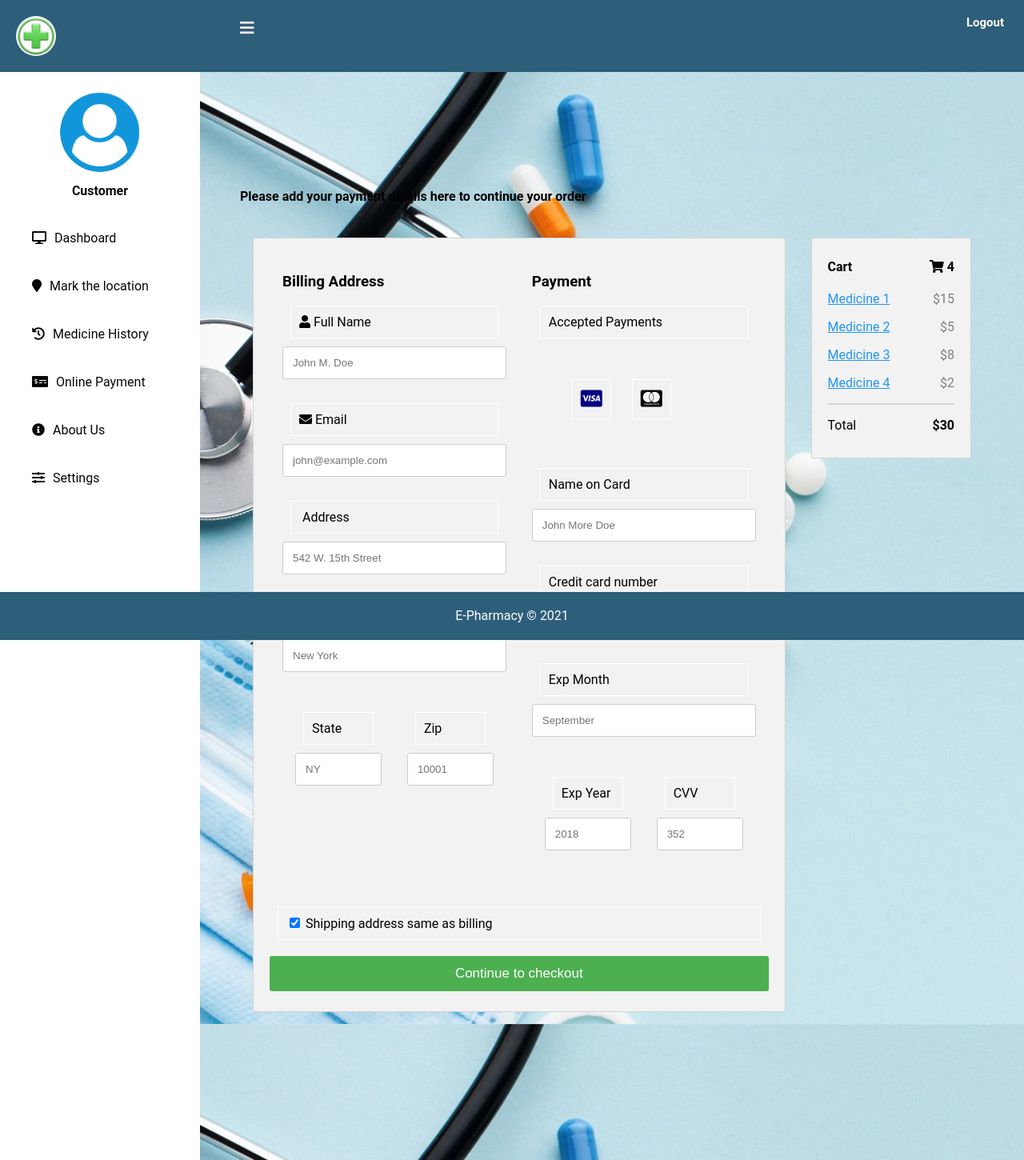
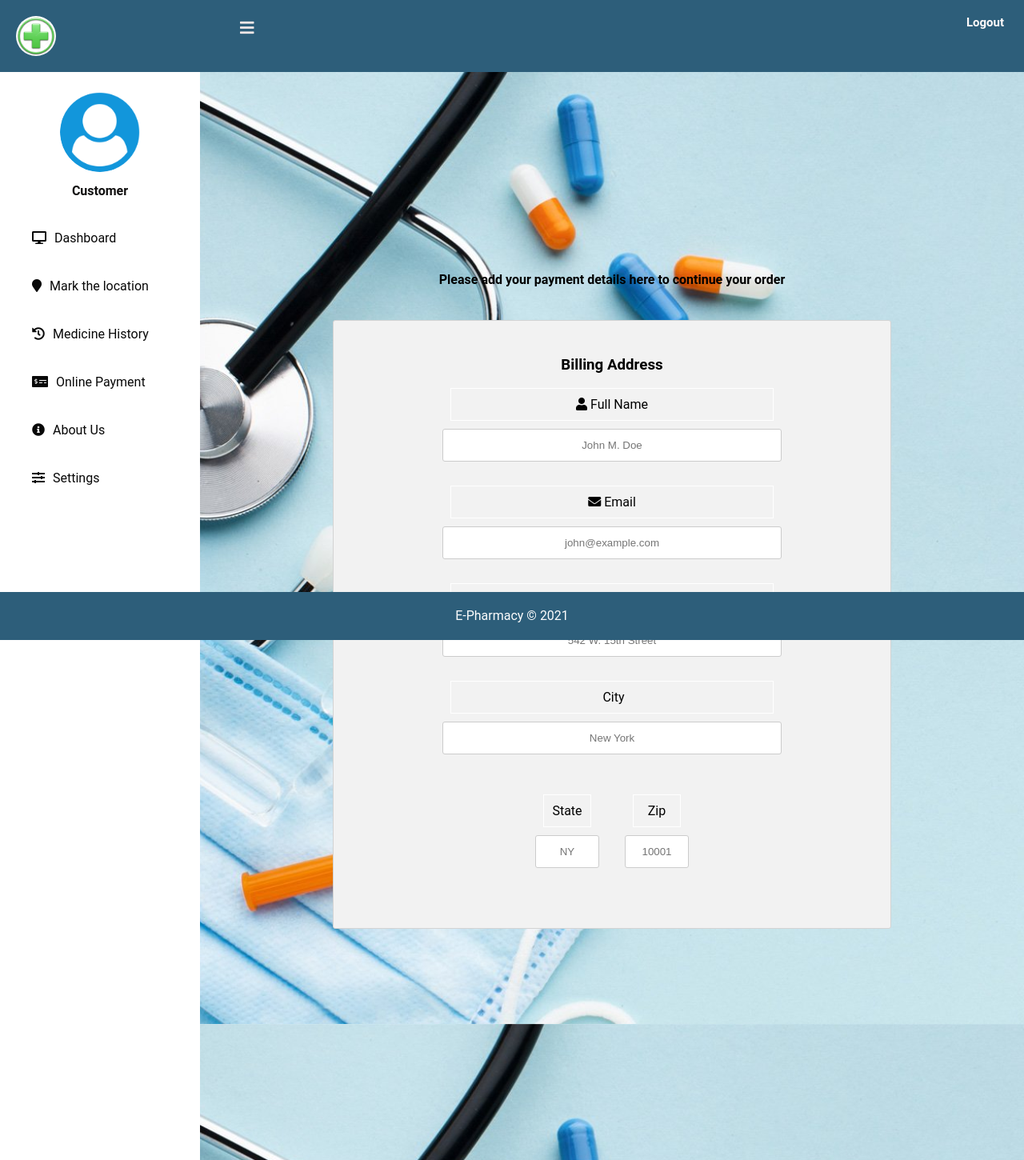
Before and after one commit to kelychalitha/OPMS, a PHP site: page /customer/payment1.html in a window 1280 px wide. Shown: the whole page at 80% size. Run offline with PHP 8.4, Linux system fonts and the light colour scheme; some libraries are stand-ins or nearby versions.

Commit message:
Bug Fixed of Main Pages
Updated - Payment page, Home page, admin panel, contact us, about us,  supplier register, customer register pages

```diff
--- a/Web Application/css/contactus.css
+++ b/Web Application/css/contactus.css
@@ -40,7 +40,7 @@
 
 
 body{
-    background-image: url("../images/gh.jpg");
+    background-image: url("../images/bg3.jpg");
 
     background-repeat: no-repeat;
     background-size: cover;
@@ -91,8 +91,8 @@ h1{
    bottom: 0;
    width: 100%;
    height:60px;
-   background-color: #4A4C49 /*black*/;
-   color: black;
+   background-color: #2d5e7a;
+   color: rgb(248, 238, 238);
    text-align: center;
 
 }
--- a/Web Application/css/login.css
+++ b/Web Application/css/login.css
@@ -72,7 +72,7 @@
 
 }
 body{
-	background-image: url("../images/gh.jpg");
+	background-image: url("../images/bg3.jpg");
 	background-repeat: no-repeat;
 	background-size: cover;
 
@@ -127,7 +127,7 @@ h4{
    bottom: 0;
    width: 100%;
    height:60px;
-   background-color: #4A4C49 /*black*/;
-   color: black;
+   background-color: #2d5e7a;
+   color: rgb(238, 230, 230);
    text-align: center;
 }
--- a/Web Application/css/payment1.css
+++ b/Web Application/css/payment1.css
@@ -1,6 +1,7 @@
 
   .content * {
     box-sizing: border-box;
+    text-align: center;
   }
 
   .content{
@@ -14,11 +15,15 @@
     -ms-flex-wrap: wrap; /* IE10 */
     flex-wrap: wrap;
     /*margin: 0 -16px;*/
+    margin-left: 100px;
+    margin-right: 100px;
+
   }
 
   .col-25 {
     -ms-flex: 25%; /* IE10 */
     flex: 25%;
+
   }
 
   .col-50 {
@@ -35,6 +40,7 @@
   .col-50,
   .col-75 {
     padding: 20px 16px;
+    text-align: left;
   }
 
   .container2 {
--- a/Web Application/customer/payment1.html
+++ b/Web Application/customer/payment1.html
@@ -1,6 +1,5 @@
 <!DOCTYPE html>
 <html lang="en" dir="ltr">
-  <!--Created By Kely weerasooriya-->
 
 <head>
   <meta charset="utf-8">
@@ -37,22 +36,21 @@
       <img src="../images/profile_icon.png" class="profile_image" class="center" alt="customer profile image">
       <h4>Customer</h4>
     </center>
-    <a href="customer/customer_dashboard.html"><i class="fa fa-desktop" aria-hidden="true"></i><span>Dashboard</span></a>
-        <a href="customer/opms_map.html"><i class="fa fa-map-marker" aria-hidden="true"></i><span>Mark the location</span></a>
-        <a href="customer/medicineHistory.html"><i class="fa fa-history" aria-hidden="true"></i><span>Medicine History</span></a>
-        <a href="customer/payment1.html"><i class="fa fa-money-check-alt" aria-hidden="true"></i><span>Online Payment</span></a>
-        <a href="customer/about_us.html"><i class="fa fa-info-circle" aria-hidden="true"></i><span>About Us</span></a>
-        <a href="customer/customer_profile_settings.html"><i class="fa fa-sliders-h"
-                aria-hidden="true"></i><span>Settings</span></a>
-
+    <a href="customer_dashboard.html"><i class="fa fa-desktop" aria-hidden="true"></i><span>Dashboard</span></a>
+    <a href="opms_map.html"><i class="fa fa-map-marker" aria-hidden="true"></i><span>Mark the location</span></a>
+    <a href="medicineHistory.html"><i class="fa fa-history" aria-hidden="true"></i><span>Medicine History</span></a>
+    <a href="payment1.html"><i class="fa fa-money-check-alt" aria-hidden="true"></i><span>Online Payment</span></a>
+    <a href="about_us.html"><i class="fa fa-info-circle" aria-hidden="true"></i><span>About Us</span></a>
+    <a href="customer_profile_settings.html"><i class="fa fa-sliders-h" aria-hidden="true"></i><span>Settings</span></a>
 
   </div>
   <!--sidebar end-->
   <div class="content">
-
+  <div style="width: 100%">
       <h4>Please add your payment details here to continue your order</h4>
+  </div>
     <div class="row">
-      <div class="col-75">
+      <div class="col-50">
         <div class="container2">
           <form action="/action_page.php">
 
@@ -78,65 +76,13 @@
                     <input type="text" id="zip" name="zip" placeholder="10001">
                   </div>
                 </div>
-              </div>
-
-              <div class="col-50">
-                <h3>Payment</h3>
-                <label for="fname">Accepted Payments</label>
-                <div class="icon-container">
-                  <ul>
-                    <li><input type="checkbox" id="cb1" />
-                      <label for="cb1"><i class="fab fa-cc-visa" style="color:navy;"></i></label>
-                    </li>
-                    <li><input type="checkbox" id="cb2" />
-                      <label for="cb2"><i class="fab fa-cc-mastercard" style="color:black;"></i></label>
-                    </li>
-                    <li>
-                      <!--<input type="checkbox" id="cb3" />
-                          <label for="cb3"><i class="fab fa-cc-paypal" style="color:lightskyblue;"></i>
-                          </label>-->
                 <div id="paypal-button"></div>
               <script src="https://www.paypalobjects.com/api/checkout.js"></script>
-                        </li >
-
-                      </ul >
-
-                    </div >
-                    <label for="cname">Name on Card</label>
-                    <input type="text" id="cname" name="cardname" placeholder="John More Doe">
-                    <label for="ccnum">Credit card number</label>
-                    <input type="text" id="ccnum" name="cardnumber" placeholder="1111-2222-3333-4444">
-                    <label for="expmonth">Exp Month</label>
-                    <input type="text" id="expmonth" name="expmonth" placeholder="September">
-                    <div class="row">
-                      <div class="col-50">
-                        <label for="expyear">Exp Year</label>
-                        <input type="text" id="expyear" name="expyear" placeholder="2018">
-                      </div>
-                      <div class="col-50">
-                        <label for="cvv">CVV</label>
-                        <input type="text" id="cvv" name="cvv" placeholder="352">
-                      </div>
                 </div>
             </div>
 
-                </div>
-                <label>
-                  <input type="checkbox" checked="checked" name="sameadr"> Shipping address same as billing
-                </label>
-                <input type="submit" value="Continue to checkout" class="btn">
           </form>
-            </div>
-          </div>
-          <div class="col-25">
-            <div class="container2">
-              <h4>Cart <span class="price" style="color:black"><i class="fa fa-shopping-cart"></i> <b>4</b></span></h4>
-              <p><a href="#">Medicine 1</a> <span class="price">$15</span></p>
-              <p><a href="#">Medicine 2</a> <span class="price">$5</span></p>
-              <p><a href="#">Medicine 3</a> <span class="price">$8</span></p>
-              <p><a href="#">Medicine 4</a> <span class="price">$2</span></p>
-              <hr>
-              <p>Total <span class="price" style="color:black"><b>$30</b></span></p>
+
         </div>
       </div>
     </div>
@@ -158,14 +104,15 @@
   <script src="https://code.jquery.com/jquery-3.5.1.min.js"
     integrity="sha256-9/aliU8dGd2tb6OSsuzixeV4y/faTqgFtohetphbbj0=" crossorigin="anonymous"></script>
   <script src="https://code.jquery.com/ui/1.12.1/jquery-ui.min.js"
-                        integrity="sha256-VazP97ZCwtekAsvgPBSUwPFKdrwD3unUfSGVYrahUqU="
-                        crossorigin="anonymous"></script>
+    integrity="sha256-VazP97ZCwtekAsvgPBSUwPFKdrwD3unUfSGVYrahUqU=" crossorigin="anonymous"></script>
   <script src="https://cdn.jsdelivr.net/npm/@popperjs/core@2.5.4/dist/umd/popper.min.js"
     integrity="sha384-q2kxQ16AaE6UbzuKqyBE9/u/KzioAlnx2maXQHiDX9d4/zp8Ok3f+M7DPm+Ib6IU"
     crossorigin="anonymous"></script>
   <script src="https://cdn.jsdelivr.net/npm/bootstrap@5.0.0-beta1/dist/js/bootstrap.min.js"
     integrity="sha384-pQQkAEnwaBkjpqZ8RU1fF1AKtTcHJwFl3pblpTlHXybJjHpMYo79HY3hIi4NKxyj"
     crossorigin="anonymous"></script>
+
+
 
   <script>
     paypal.Button.render({
@@ -178,16 +125,16 @@
       // Customize button (optional)
       locale: 'en_US',
       style: {
-              size: 'small',
-              color: 'gold',
-              shape: 'pill',
+        size: 'large',
+        color: 'black',
+        shape: 'rect',
       },
 
       // Enable Pay Now checkout flow (optional)
       commit: true,
 
       // Set up a payment
-            payment: function(data, actions) {
+      payment: function (data, actions) {
         return actions.payment.create({
           transactions: [{
             amount: {
@@ -198,8 +145,8 @@
         });
       },
       // Execute the payment
-            onAuthorize: function(data, actions) {
-              return actions.payment.execute().then(function() {
+      onAuthorize: function (data, actions) {
+        return actions.payment.execute().then(function () {
           // Show a confirmation message to the buyer
           window.alert('Thank you for your purchase!');
         });
--- a/Web Application/index.html
+++ b/Web Application/index.html
@@ -189,7 +189,7 @@
         <div id="carouselExampleFade" class="carousel slide carousel-fade" data-ride="carousel">
             <div class="carousel-inner">
               <div class="carousel-item active">
-                <img src="images/zz.png" class="d-block w-100"  alt="..." width="250" height="175">
+                <img src="images/about1.jpg" class="d-block w-100"  alt="..." width="250" height="175">
               </div>
 
 
@@ -216,7 +216,7 @@
         <div id="carouselExampleFade" class="carousel slide carousel-fade" data-ride="carousel">
             <div class="carousel-inner">
               <div class="carousel-item active">
-                <img src="images/zz.png" class="d-block w-100 "  alt="..." width="250" height="175">
+                <img src="images/about3.jpg" class="d-block w-100 "  alt="..." width="250" height="175">
               </div>
 
 
--- a/Web Application/supplier/about_us_2.html
+++ b/Web Application/supplier/about_us_2.html
@@ -63,11 +63,11 @@
                 </div>
                 <div class="row">
                     <div class="column">
-                      <img src="images/about1.jpg" alt="image_1" style="width:300px; height: 300px;">
+                      <img src="../images/about1.jpg" alt="image_1" style="width:300px; height: 300px;">
                     </div>
 
                     <div class="column">
-                        <img src="images/about3.jpg" alt="image_2" style="width:300px; height: 300px;">
+                        <img src="../images/about3.jpg" alt="image_2" style="width:300px; height: 300px;">
                       </div>
                   </div>
             </div>
```
Also changed, not shown: Web Application/aboutus.html (+18 -8 lines), Web Application/css/aboutus.css (+5 -4 lines), Web Application/css/admin-home.css (+3 -14 lines), Web Application/css/admin-login.css (+3 -4 lines), Web Application/css/cusreg.css (+5 -4 lines), Web Application/css/index.css (+6 -5 lines), Web Application/css/supreg.css (+5 -4 lines), Web Application/customer/about_us.html (+6 -8 lines), Web Application/customer/customer_dashboard.html (+6 -7 lines), Web Application/customer/customer_profile_settings.html (+6 -7 lines), Web Application/customer/medicineHistory.html (+6 -7 lines), Web Application/customer/opms_map.html (+6 -7 lines), Web Application/customer/prescription.html (+12 -10 lines). Lines whose indentation alone changed are shown as unchanged.
